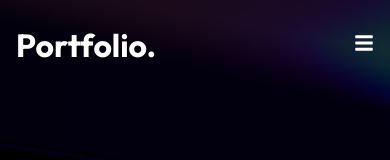
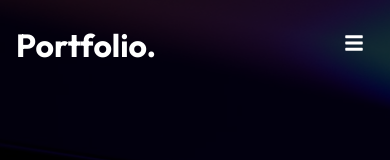
Before and after one commit to Himanshu882k/Mywebsite, a React (Create React App) app: page / in a window 390 px wide. Shown: the top 160 px of the page. Built offline with nearby package versions, Linux system fonts and the light colour scheme.

Commit message:
Mywebsite

```diff
--- a/src/components/NavbarStyles.css
+++ b/src/components/NavbarStyles.css
@@ -52,5 +52,6 @@
     }
     .hamburger{
         display: initial;
+        padding-right: 10px;
     }
 }
```
